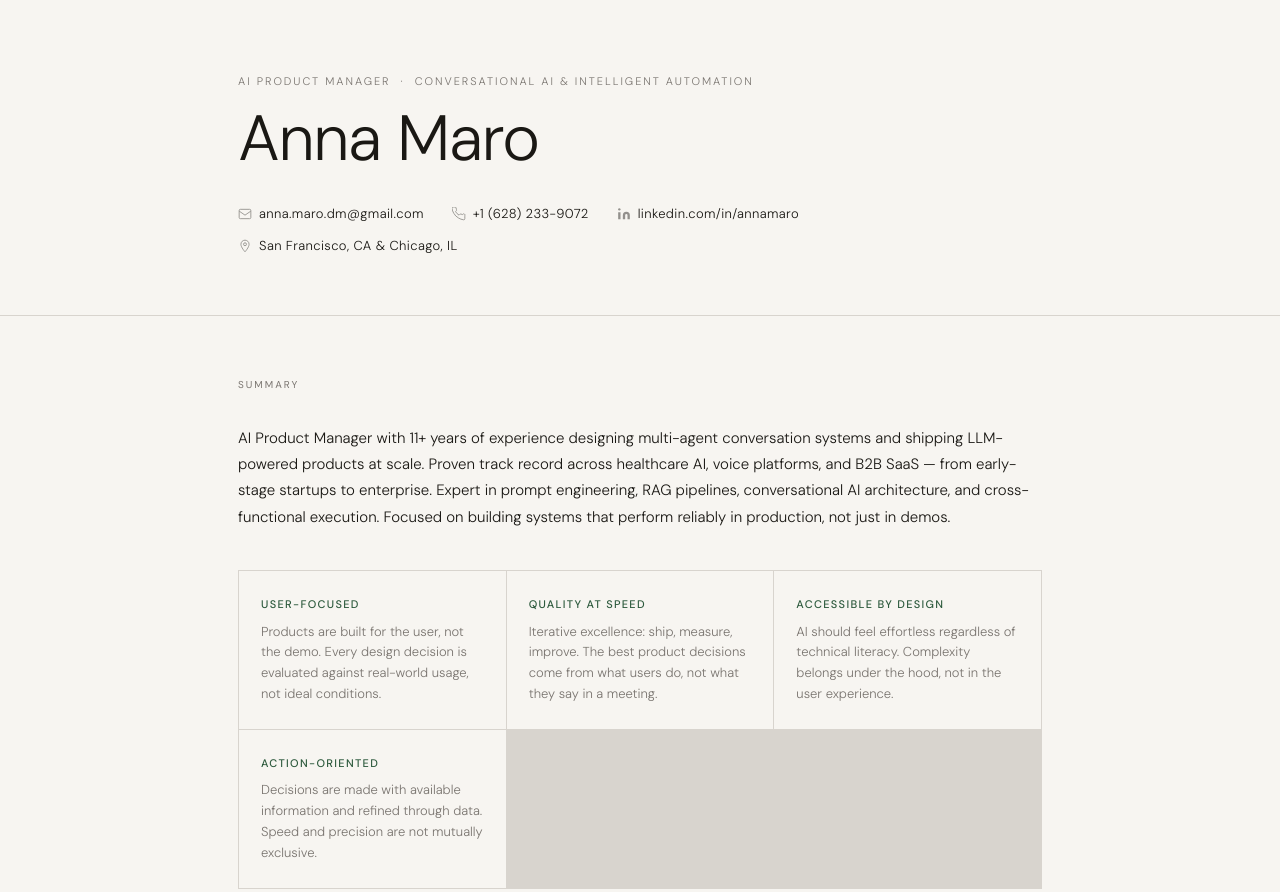
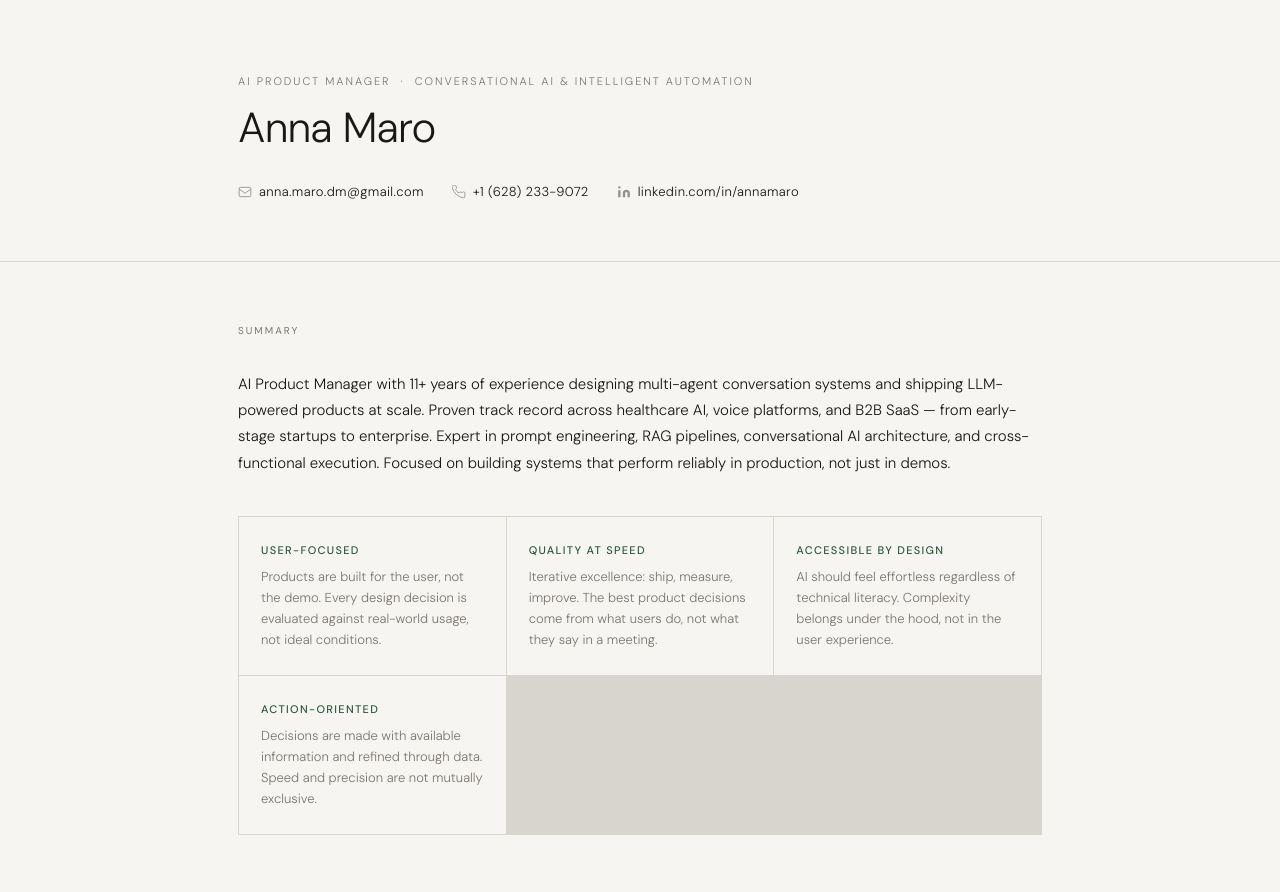
Before and after one commit to fresa-fresita/portfolio, a plain HTML site: page index.html in a window 1280 px wide. Shown: the top 892 px of the page. Drawn offline with Linux system fonts and the light colour scheme.

Commit message:
Update index.html

```diff
--- a/index.html
+++ b/index.html
@@ -54,7 +54,7 @@
     h1 {
       font-family: var(--font);
       font-weight: 300;
-      font-size: clamp(42px, 6vw, 64px);
+      font-size: clamp(28px, 4vw, 42px);
       line-height: 1;
       letter-spacing: -0.02em;
       color: var(--ink);
@@ -153,9 +153,7 @@
 
     .experience-list { display: flex; flex-direction: column; gap: 48px; }
 
-    .exp-header {
-      margin-bottom: 4px;
-    }
+    .exp-header { margin-bottom: 4px; }
 
     .exp-title { font-size: 17px; font-weight: 500; color: var(--ink); display: block; margin-bottom: 4px; }
 
@@ -280,10 +278,6 @@
         <a href="https://www.linkedin.com/in/annamaro/" target="_blank" rel="noopener">
           <svg class="icon" viewBox="0 0 24 24" fill="currentColor"><path d="M16 8a6 6 0 016 6v7h-4v-7a2 2 0 00-2-2 2 2 0 00-2 2v7h-4v-7a6 6 0 016-6zM2 9h4v12H2z"/><circle cx="4" cy="4" r="2"/></svg>
           linkedin.com/in/annamaro
-        </a>
-        <a href="#" aria-label="Location">
-          <svg class="icon" viewBox="0 0 24 24" fill="none" stroke="currentColor" stroke-width="1.5"><path d="M12 2C8.13 2 5 5.13 5 9c0 5.25 7 13 7 13s7-7.75 7-13c0-3.87-3.13-7-7-7z"/><circle cx="12" cy="9" r="2.5"/></svg>
-          San Francisco, CA &amp; Chicago, IL
         </a>
       </div>
     </div>
```
